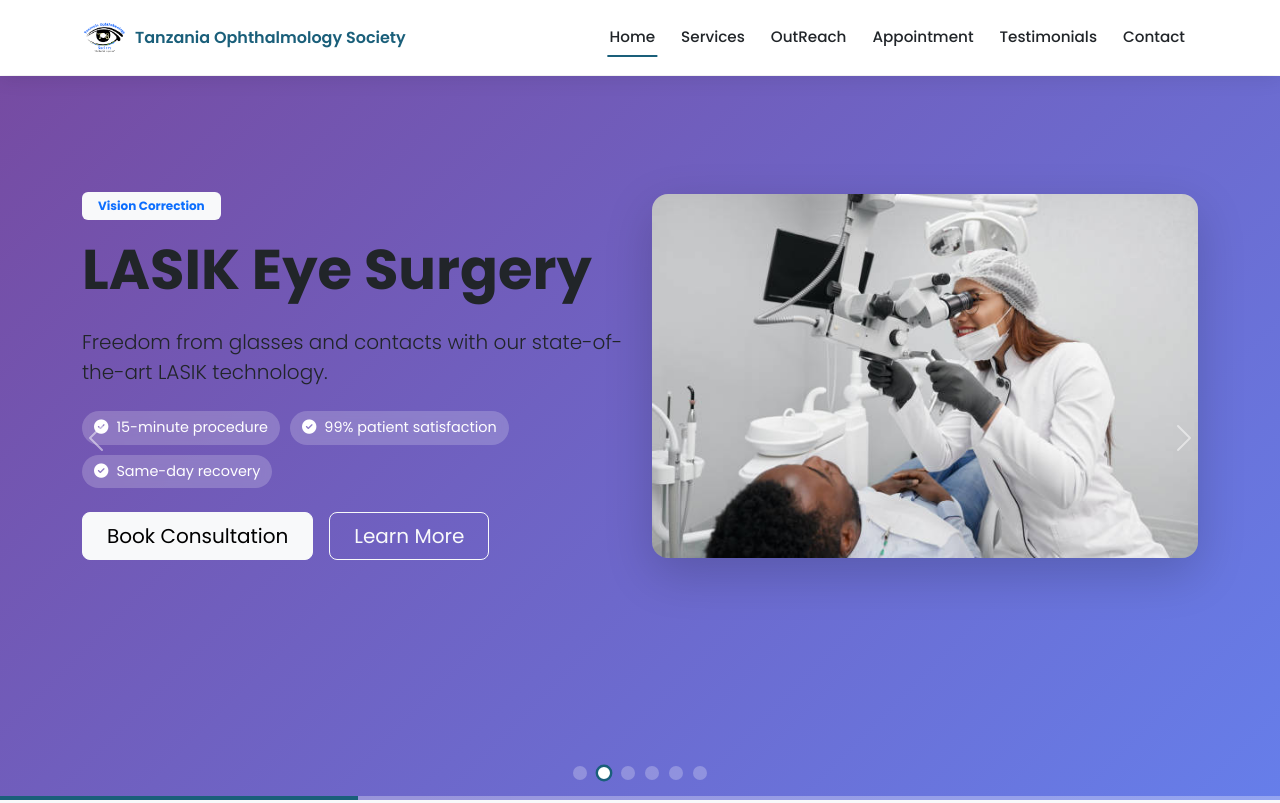
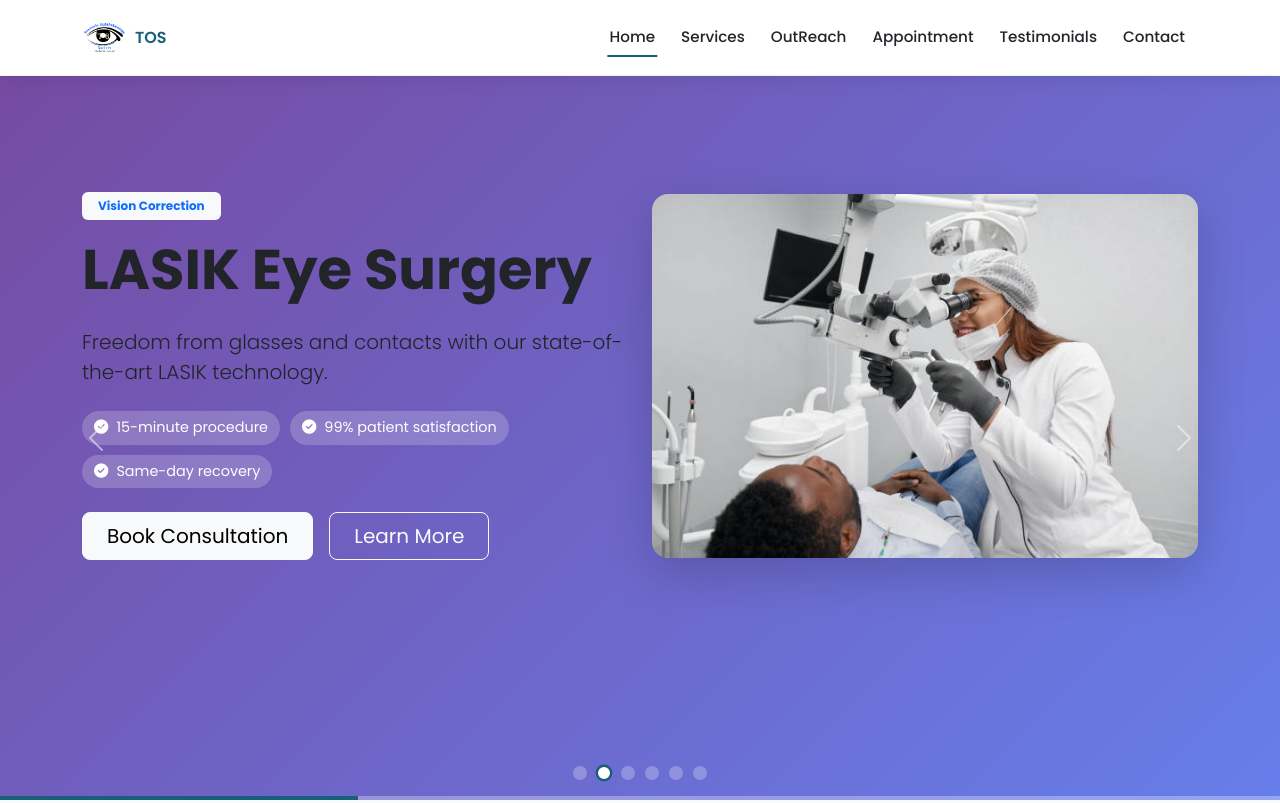
Before and after one commit to spinfinest/Tanzania-Ophthalmology-Society, a plain HTML site: page index.html in a window 1280 px wide. Shown: the top 803 px of the page. Drawn offline with nearby package versions, Linux system fonts and the light colour scheme.

Commit message:
Updated index.html

```diff
--- a/index.html
+++ b/index.html
@@ -28,7 +28,7 @@
         <div class="container">
             <a class="navbar-brand" href="#">
                 <img src="images/op logo.png" width="50" height="50" class="rounded-circle me-2" alt="TOS Logo">
-                <span>Tanzania Ophthalmology Society</span>
+                <span>TOS</span>
             </a>
             <button class="navbar-toggler" type="button" data-bs-toggle="collapse" data-bs-target="#navbarNav" aria-controls="navbarNav" aria-expanded="false" aria-label="Toggle navigation">
                 <span class="navbar-toggler-icon"></span>
@@ -495,7 +495,6 @@
                                 <div class="emergency-item">
                                     <i class="fas fa-phone-alt"></i>
                                     <div>
-                                        <span class="emergency-label">24/7 Emergency</span>
                                         <span class="emergency-number">+255 767 219 019</span>
                                     </div>
                                 </div>
@@ -538,4 +537,5 @@
     <script src="https://unpkg.com/aos@2.3.1/dist/aos.js"></script>
     <script src="index.js"></script>
 </body>
+
 </html>
```
